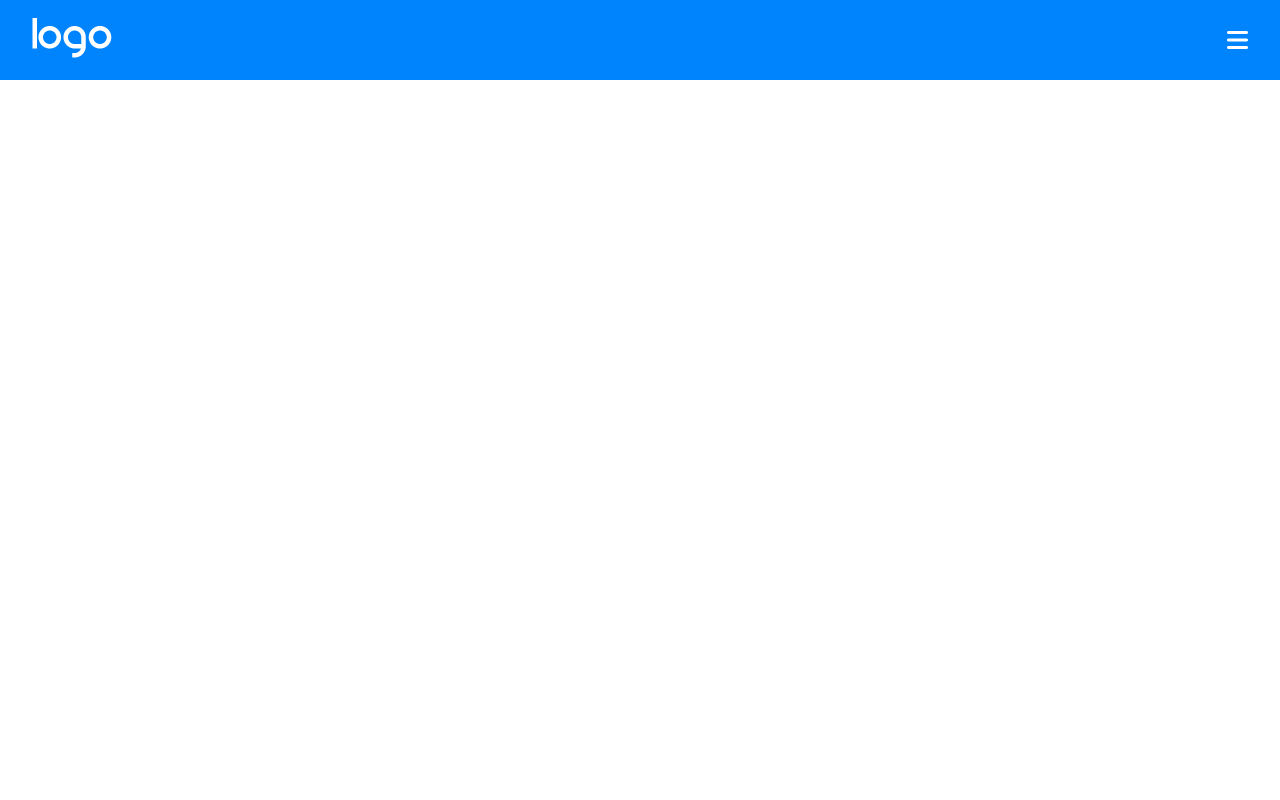
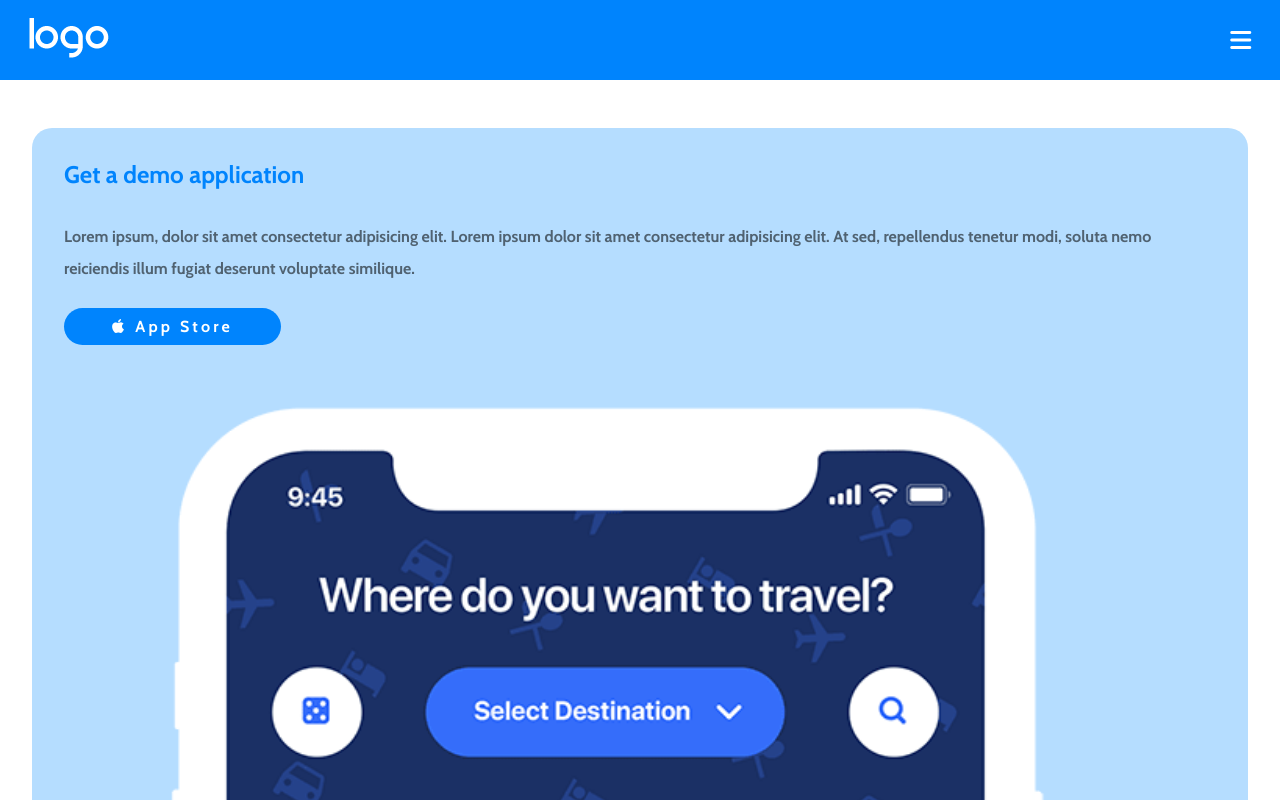
Before and after one commit to GiuliaCarangelo/htmlcss-responsive-layout, a plain HTML site: page index.html in a window 1280 px wide. Shown: the top 800 px of the page. Drawn offline with nearby package versions, Linux system fonts and the light colour scheme.

Commit message:
added first demo app section

```diff
--- a/index.html
+++ b/index.html
@@ -7,8 +7,14 @@
     <!-- STYLE.CSS LINK/s -->
     <link rel="stylesheet" href="./styles/style.css">
 
+    <!-- GOOGLE FONTS -->
+    <link rel="preconnect" href="https://fonts.googleapis.com">
+    <link rel="preconnect" href="https://fonts.gstatic.com" crossorigin>
+    <link href="https://fonts.googleapis.com/css2?family=Cabin:ital,wght@0,400;0,500;0,600;0,700;1,400;1,700&display=swap" rel="stylesheet">
+
     <!-- FONT-AWESOME -->
     <link rel="stylesheet" href="https://cdnjs.cloudflare.com/ajax/libs/font-awesome/6.4.2/css/all.min.css">
+
 </head>
 <body>
     <header>
@@ -27,12 +33,20 @@
         </nav>
     </header>
     <main>
-        <section class="demo-app"></section>
-        <section class="strategic-planning"></section>
-        <section class="partners"></section>
-        <section class="benefits"></section>
-        <section class="about-us"></section>
-        <section class="get-started"></section>
+        <!-- DEMO SECTION -->
+        <div class="container">
+            <section class="demo-app light-blue-bg padding-horizontal-center">
+                <h1 class="demo-titles color-blue">Get a demo application</h1>
+                <p>Lorem ipsum, dolor sit amet consectetur adipisicing elit. Lorem ipsum dolor sit amet consectetur adipisicing elit. At sed, repellendus tenetur modi, soluta nemo reiciendis illum fugiat deserunt voluptate similique.</p>
+                <a class="blue-bg white-text"><i class="fa-brands fa-apple demo-button-style"></i>App Store</a>
+                <img class="phone-img" src="./img/phone.png" alt="">
+            </section>
+            <section class="strategic-planning"></section>
+            <section class="partners"></section>
+            <section class="benefits"></section>
+            <section class="about-us"></section>
+            <section class="get-started"></section>
+        </div>
     </main>
     <footer></footer>
 </body>
--- a/styles/style.css
+++ b/styles/style.css
@@ -1,5 +1,5 @@
 /* RESET */
-@media screen and (min-width: 480px);
+@media screen and (min-width: 480px){
 
 * {
     margin: 0;
@@ -7,8 +7,17 @@
     box-sizing: border-box;
 }
 
-.padding-center{
-    padding: 0 2rem;
+body{
+    font-family: 'Cabin', sans-serif;
+}
+
+.padding-horizontal-center{
+    padding-left: 2rem;
+    padding-right: 2rem;
+}
+
+.margin-center{
+    margin: 2rem 2rem;
 }
 
 .blue-bg{
@@ -38,7 +47,7 @@
 .nav-container{
     justify-content: space-between;
     align-items: center;
-    padding: 1rem 2rem;
+    padding: 1rem 1.8rem;
     height: 80px;
 }
 
@@ -50,3 +59,49 @@
 .hamburger-btn{
     border: none;
 }
+
+.demo-app{
+    height: auto;
+    border-radius: 20px;
+    padding: 2rem 2rem 0 2rem;
+}
+
+.container{
+    margin: 3rem 2rem;
+}
+
+.container .demo-app{
+margin-bottom: 0;
+}
+
+.demo-titles{
+    color: #0084fd;
+    font-weight: 700;
+}
+
+p{
+    margin: 2rem 0;
+    line-height: 2rem;
+    font-weight: 700;
+    color: #506271;
+}
+
+.demo-button-style{
+    all: unset;
+    padding-right: 0.5rem;
+}
+
+.demo-app a{
+    padding: 0.55rem 3rem;
+    border-radius: 50px;
+    font-weight: 800;
+    letter-spacing: .2rem;
+}
+
+.phone-img{
+    width: 95%;
+    object-fit: fill;
+    padding-top: 2.5rem;
+}
+
+}
```
Also changed, not shown: img/phone.png (added).
